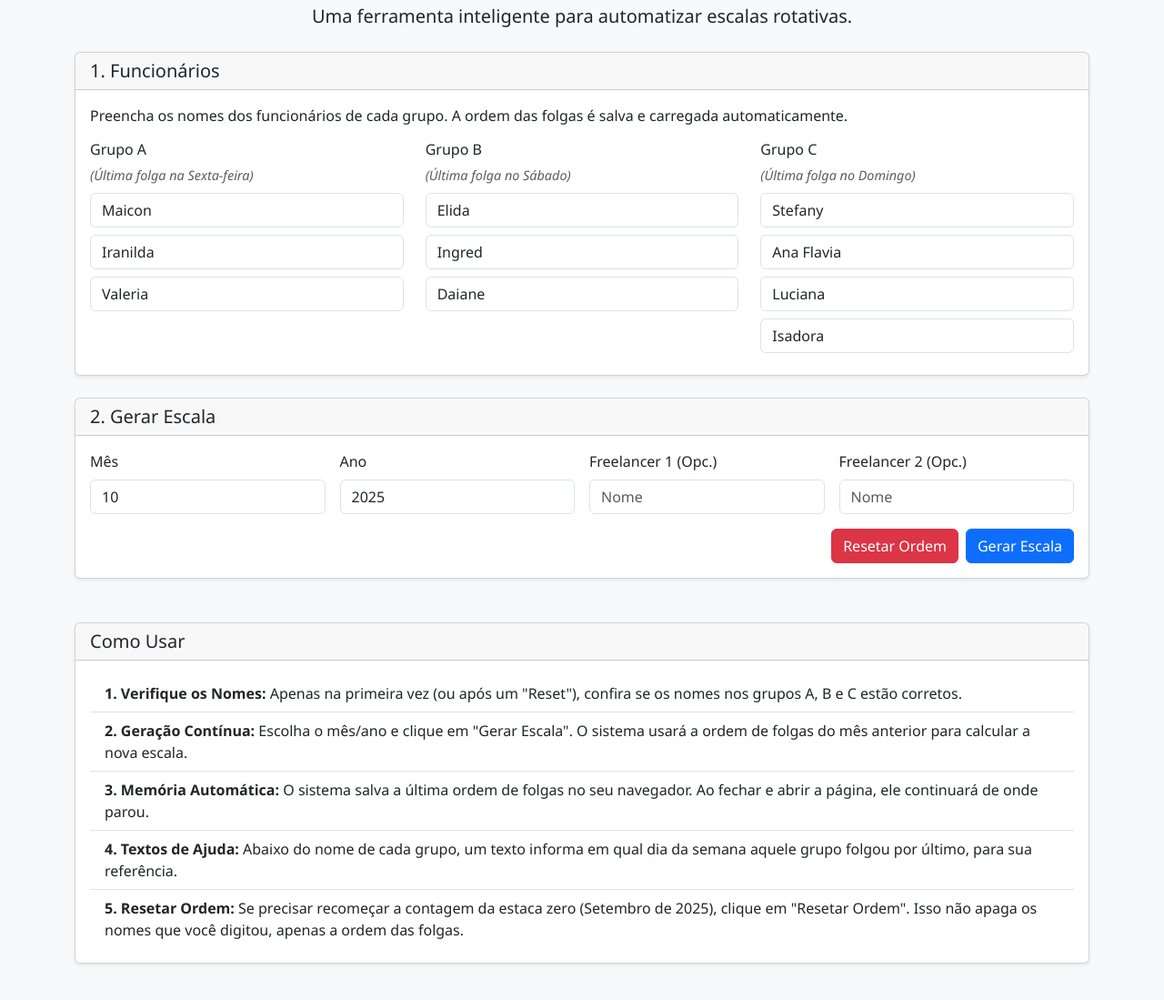
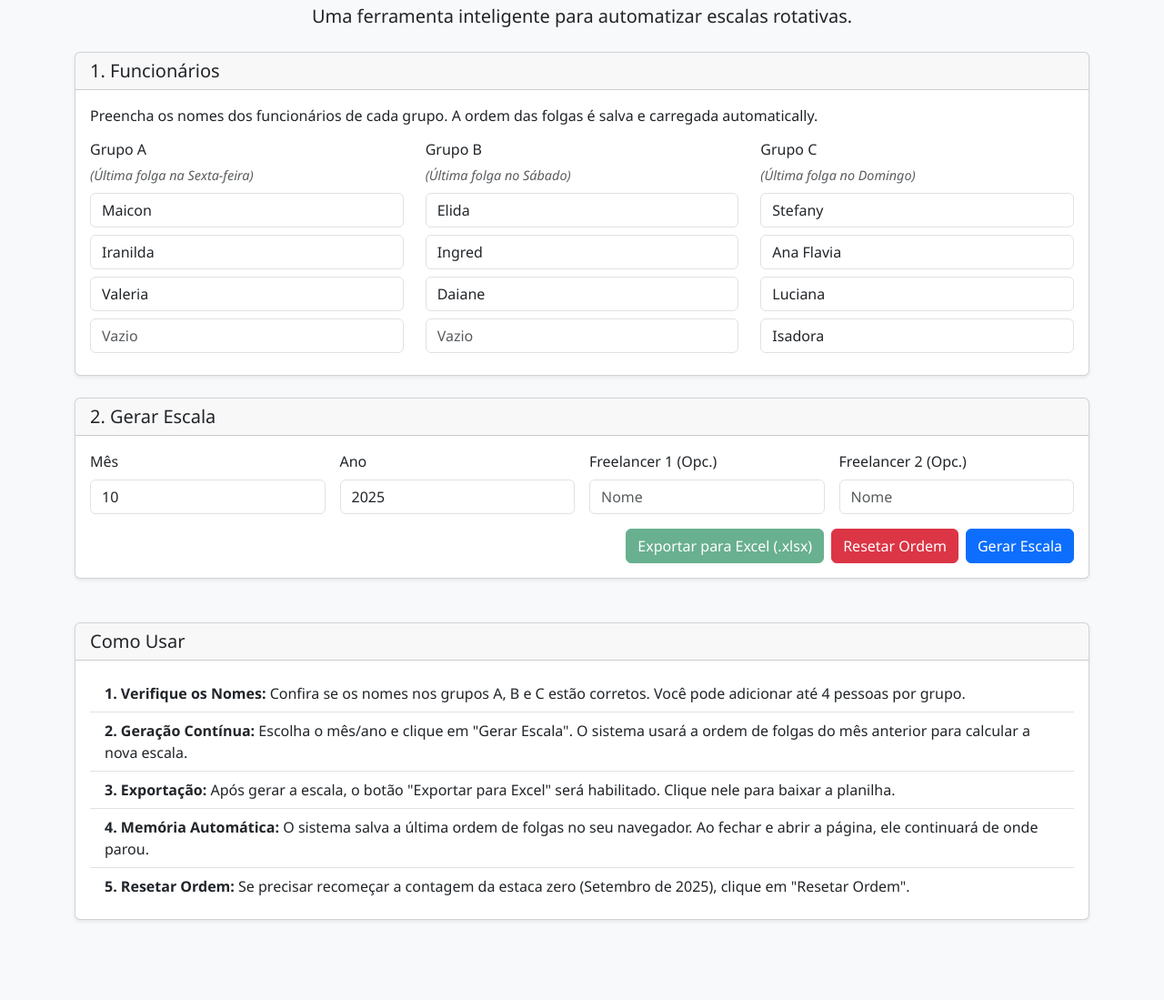
Before and after one commit to MaiconVts/escalas.com.br, a plain HTML site: page index.html in a window 1280 px wide. Shown: the part 77-1176 px from the top of the page at 91% size. After the commit the page ends 1136 px from the top, so only its background shows below. Drawn offline with nearby package versions, Linux system fonts and the light colour scheme.

Commit message:
Update index.html
.

```diff
--- a/index.html
+++ b/index.html
@@ -6,6 +6,7 @@
     <title>Gerador de Escalas</title>
     <link href="https://cdn.jsdelivr.net/npm/bootstrap@5.3.3/dist/css/bootstrap.min.css" rel="stylesheet">
     <link rel="stylesheet" href="style.css">
+    <script src="https://cdn.sheetjs.com/xlsx-latest/package/dist/xlsx.full.min.js"></script>
 </head>
 <body>
     <div class="container mt-4 mb-5">
@@ -17,7 +18,7 @@
         <div class="card shadow-sm mb-4">
             <div class="card-header"><h5 class="mb-0">1. Funcionários</h5></div>
             <div class="card-body">
-                <p class="card-text">Preencha os nomes dos funcionários de cada grupo. A ordem das folgas é salva e carregada automaticamente.</p>
+                <p class="card-text">Preencha os nomes dos funcionários de cada grupo. A ordem das folgas é salva e carregada automatically.</p>
                 <div class="row">
                     <div class="col-md-4 mb-3 mb-md-0">
                         <h6>Grupo A</h6>
@@ -25,6 +26,7 @@
                         <input type="text" class="form-control mb-2 mt-2" id="grupoA-func1" placeholder="Funcionario 1" value="Maicon">
                         <input type="text" class="form-control mb-2" id="grupoA-func2" placeholder="Funcionario 2" value="Iranilda">
                         <input type="text" class="form-control mb-2" id="grupoA-func3" placeholder="Funcionario 3" value="Valeria">
+                        <input type="text" class="form-control mb-2" id="grupoA-func4" placeholder="Vazio">
                     </div>
                     <div class="col-md-4 mb-3 mb-md-0">
                         <h6>Grupo B</h6>
@@ -32,6 +34,7 @@
                         <input type="text" class="form-control mb-2 mt-2" id="grupoB-func1" placeholder="Funcionario 1" value="Elida">
                         <input type="text" class="form-control mb-2" id="grupoB-func2" placeholder="Funcionario 2" value="Ingred">
                         <input type="text" class="form-control mb-2" id="grupoB-func3" placeholder="Funcionario 3" value="Daiane">
+                        <input type="text" class="form-control mb-2" id="grupoB-func4" placeholder="Vazio">
                     </div>
                     <div class="col-md-4">
                         <h6>Grupo C</h6>
@@ -55,6 +58,7 @@
                     <div class="col-md-3"><label for="freelancer2" class="form-label">Freelancer 2 (Opc.)</label><input type="text" class="form-control" id="freelancer2" placeholder="Nome"></div>
                 </div>
                  <div class="d-flex justify-content-end mt-3 gap-2">
+                    <button class="btn btn-success" id="export-excel-btn" disabled>Exportar para Excel (.xlsx)</button>
                     <button class="btn btn-danger" id="reset-btn">Resetar Ordem</button>
                     <button class="btn btn-primary" id="gerar-escala-btn">Gerar Escala</button>
                 </div>
@@ -67,11 +71,11 @@
             <div class="card-header"><h5 class="mb-0">Como Usar</h5></div>
             <div class="card-body">
                 <ul class="list-group list-group-flush">
-                    <li class="list-group-item"><b>1. Verifique os Nomes:</b> Apenas na primeira vez (ou após um "Reset"), confira se os nomes nos grupos A, B e C estão corretos.</li>
+                    <li class="list-group-item"><b>1. Verifique os Nomes:</b> Confira se os nomes nos grupos A, B e C estão corretos. Você pode adicionar até 4 pessoas por grupo.</li>
                     <li class="list-group-item"><b>2. Geração Contínua:</b> Escolha o mês/ano e clique em "Gerar Escala". O sistema usará a ordem de folgas do mês anterior para calcular a nova escala.</li>
-                    <li class="list-group-item"><b>3. Memória Automática:</b> O sistema salva a última ordem de folgas no seu navegador. Ao fechar e abrir a página, ele continuará de onde parou.</li>
-                    <li class="list-group-item"><b>4. Textos de Ajuda:</b> Abaixo do nome de cada grupo, um texto informa em qual dia da semana aquele grupo folgou por último, para sua referência.</li>
-                    <li class="list-group-item"><b>5. Resetar Ordem:</b> Se precisar recomeçar a contagem da estaca zero (Setembro de 2025), clique em "Resetar Ordem". Isso não apaga os nomes que você digitou, apenas a ordem das folgas.</li>
+                    <li class="list-group-item"><b>3. Exportação:</b> Após gerar a escala, o botão "Exportar para Excel" será habilitado. Clique nele para baixar a planilha.</li>
+                    <li class="list-group-item"><b>4. Memória Automática:</b> O sistema salva a última ordem de folgas no seu navegador. Ao fechar e abrir a página, ele continuará de onde parou.</li>
+                    <li class="list-group-item"><b>5. Resetar Ordem:</b> Se precisar recomeçar a contagem da estaca zero (Setembro de 2025), clique em "Resetar Ordem".</li>
                 </ul>
             </div>
         </div>
```
